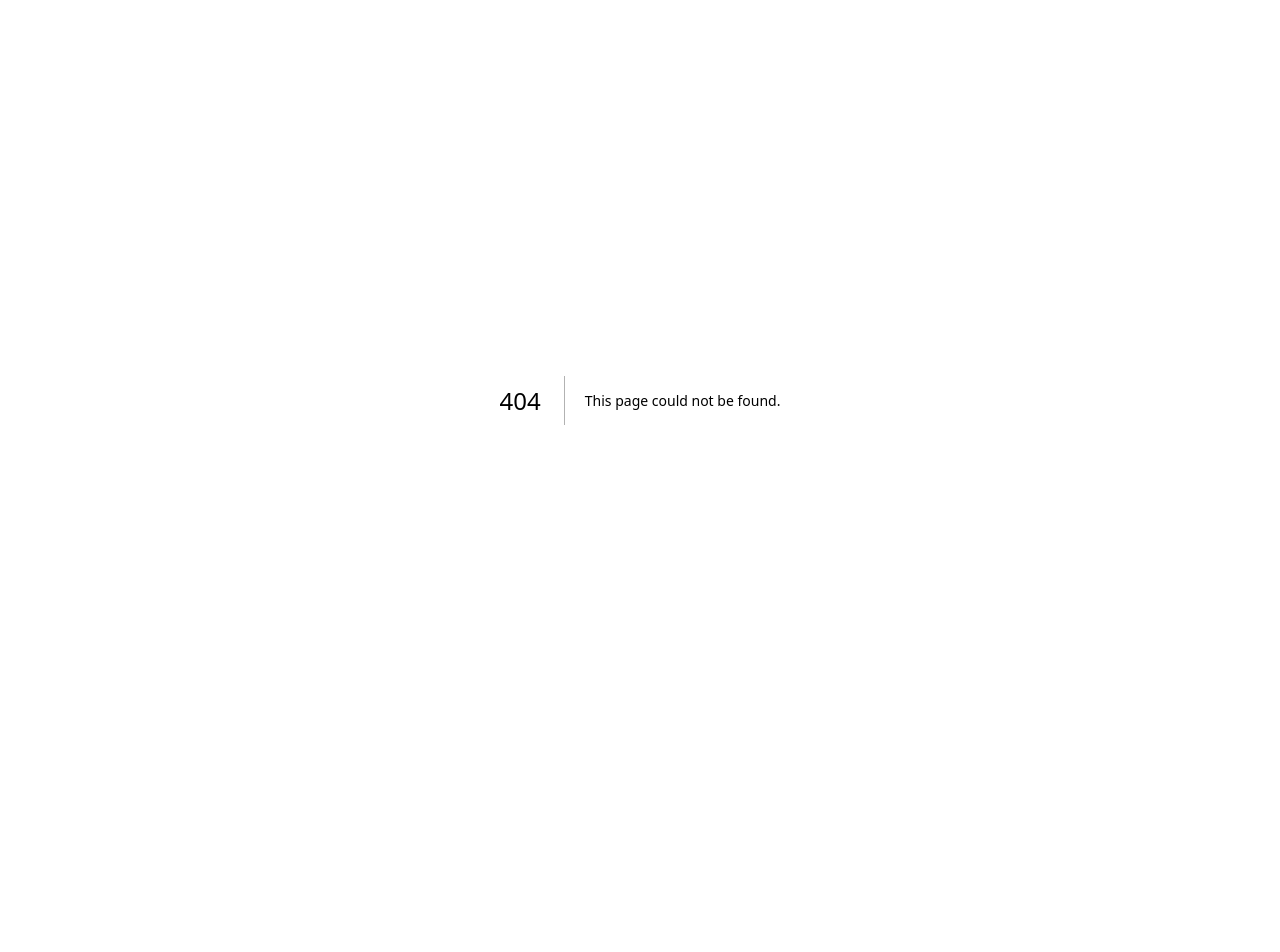
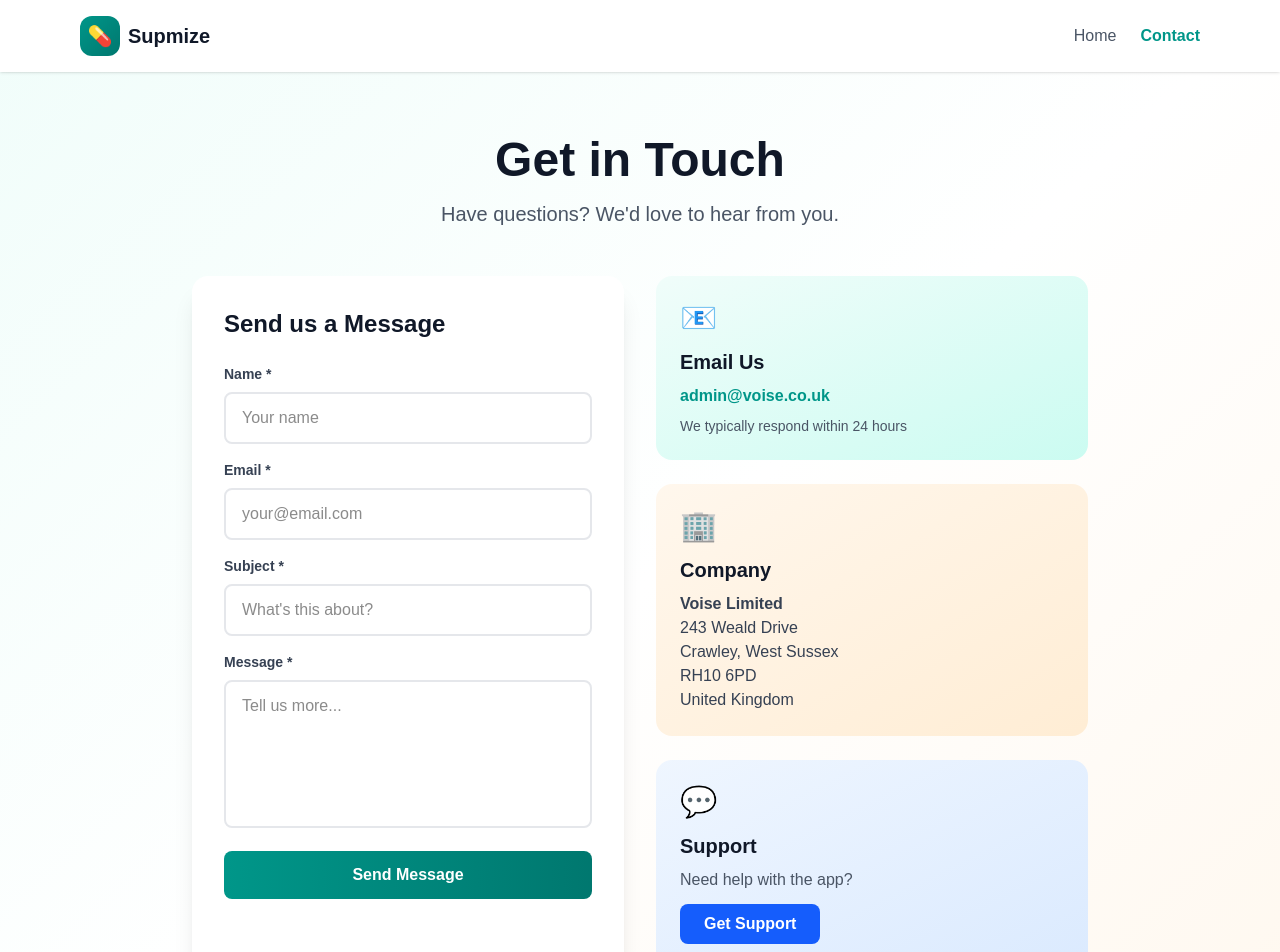
Before and after one commit to Uhuru1492/supmize-app, a Next.js app: page /contact in a window 1280 px wide. Before the commit this address had no page. Shown: the top 952 px of the page. Before the commit the page ends 800 px from the top, so only its background shows below. Built offline with nearby package versions, Linux system fonts and the light colour scheme.

Commit message:
Add contact page with form

```diff
--- /dev/null
+++ b/app/api/contact/route.js
@@ -0,0 +1,31 @@
+import { NextResponse } from 'next/server'
+
+export async function POST(request) {
+  try {
+    const { name, email, subject, message } = await request.json()
+
+    // For now, just log it (you can add email service later)
+    console.log('Contact form submission:', { name, email, subject, message })
+
+    // TODO: Add email service integration (Resend, SendGrid, etc.)
+    // For now, we'll just return success
+
+    // You can add this to send to your email:
+    // await sendEmail({
+    //   to: 'admin@voise.co.uk',
+    //   subject: `Contact Form: ${subject}`,
+    //   body: `From: ${name} (${email})\n\n${message}`
+    // })
+
+    return NextResponse.json({
+      success: true,
+      message: 'Message received'
+    })
+  } catch (error) {
+    console.error('Contact form error:', error)
+    return NextResponse.json(
+      { success: false, error: 'Failed to send message' },
+      { status: 500 }
+    )
+  }
+}
--- /dev/null
+++ b/app/contact/page.js
@@ -0,0 +1,226 @@
+'use client'
+import { useState } from 'react'
+
+export default function ContactPage() {
+  const [formData, setFormData] = useState({
+    name: '',
+    email: '',
+    subject: '',
+    message: ''
+  })
+  const [status, setStatus] = useState('')
+  const [loading, setLoading] = useState(false)
+
+  const handleSubmit = async (e) => {
+    e.preventDefault()
+    setLoading(true)
+    setStatus('')
+
+    try {
+      const response = await fetch('/api/contact', {
+        method: 'POST',
+        headers: { 'Content-Type': 'application/json' },
+        body: JSON.stringify(formData)
+      })
+
+      if (response.ok) {
+        setStatus('success')
+        setFormData({ name: '', email: '', subject: '', message: '' })
+      } else {
+        setStatus('error')
+      }
+    } catch (error) {
+      setStatus('error')
+    } finally {
+      setLoading(false)
+    }
+  }
+
+  const handleChange = (e) => {
+    setFormData({ ...formData, [e.target.name]: e.target.value })
+  }
+
+  return (
+    <div className="min-h-screen bg-gradient-to-br from-teal-50 via-white to-orange-50">
+
+      {/* Header */}
+      <header className="bg-white shadow-sm sticky top-0 z-50">
+        <div className="max-w-6xl mx-auto px-4 py-4 flex items-center justify-between">
+          <a href="/" className="flex items-center gap-2">
+            <div className="bg-gradient-to-br from-teal-600 to-teal-700 text-white w-10 h-10 rounded-xl flex items-center justify-center text-xl font-bold">
+              💊
+            </div>
+            <span className="text-xl font-bold text-gray-900">Supmize</span>
+          </a>
+          <nav className="hidden md:flex gap-6">
+            <a href="/" className="text-gray-600 hover:text-teal-600">Home</a>
+            <a href="/contact" className="text-teal-600 font-semibold">Contact</a>
+          </nav>
+        </div>
+      </header>
+
+      {/* Contact Section */}
+      <section className="py-16 px-4">
+        <div className="max-w-4xl mx-auto">
+
+          <div className="text-center mb-12">
+            <h1 className="text-4xl md:text-5xl font-bold text-gray-900 mb-4">
+              Get in Touch
+            </h1>
+            <p className="text-xl text-gray-600">
+              Have questions? We'd love to hear from you.
+            </p>
+          </div>
+
+          <div className="grid md:grid-cols-2 gap-8">
+
+            {/* Contact Form */}
+            <div className="bg-white rounded-2xl shadow-xl p-8">
+              <h2 className="text-2xl font-bold text-gray-900 mb-6">Send us a Message</h2>
+
+              {status === 'success' && (
+                <div className="bg-green-50 border border-green-200 text-green-800 px-4 py-3 rounded-lg mb-6">
+                  ✅ Message sent successfully! We'll get back to you soon.
+                </div>
+              )}
+
+              {status === 'error' && (
+                <div className="bg-red-50 border border-red-200 text-red-800 px-4 py-3 rounded-lg mb-6">
+                  ❌ Something went wrong. Please email us directly at admin@voise.co.uk
+                </div>
+              )}
+
+              <form onSubmit={handleSubmit} className="space-y-4">
+                <div>
+                  <label className="block text-sm font-semibold text-gray-700 mb-2">
+                    Name *
+                  </label>
+                  <input
+                    type="text"
+                    name="name"
+                    value={formData.name}
+                    onChange={handleChange}
+                    required
+                    className="w-full px-4 py-3 border-2 border-gray-200 rounded-lg focus:border-teal-500 focus:outline-none"
+                    placeholder="Your name"
+                  />
+                </div>
+
+                <div>
+                  <label className="block text-sm font-semibold text-gray-700 mb-2">
+                    Email *
+                  </label>
+                  <input
+                    type="email"
+                    name="email"
+                    value={formData.email}
+                    onChange={handleChange}
+                    required
+                    className="w-full px-4 py-3 border-2 border-gray-200 rounded-lg focus:border-teal-500 focus:outline-none"
+                    placeholder="your@email.com"
+                  />
+                </div>
+
+                <div>
+                  <label className="block text-sm font-semibold text-gray-700 mb-2">
+                    Subject *
+                  </label>
+                  <input
+                    type="text"
+                    name="subject"
+                    value={formData.subject}
+                    onChange={handleChange}
+                    required
+                    className="w-full px-4 py-3 border-2 border-gray-200 rounded-lg focus:border-teal-500 focus:outline-none"
+                    placeholder="What's this about?"
+                  />
+                </div>
+
+                <div>
+                  <label className="block text-sm font-semibold text-gray-700 mb-2">
+                    Message *
+                  </label>
+                  <textarea
+                    name="message"
+                    value={formData.message}
+                    onChange={handleChange}
+                    required
+                    rows="5"
+                    className="w-full px-4 py-3 border-2 border-gray-200 rounded-lg focus:border-teal-500 focus:outline-none resize-none"
+                    placeholder="Tell us more..."
+                  ></textarea>
+                </div>
+
+                <button
+                  type="submit"
+                  disabled={loading}
+                  className="w-full bg-gradient-to-r from-teal-600 to-teal-700 text-white py-3 rounded-lg font-bold hover:from-teal-700 hover:to-teal-800 transition disabled:opacity-50"
+                >
+                  {loading ? 'Sending...' : 'Send Message'}
+                </button>
+              </form>
+            </div>
+
+            {/* Contact Info */}
+            <div className="space-y-6">
+
+              <div className="bg-gradient-to-br from-teal-50 to-teal-100 rounded-2xl p-6">
+                <div className="text-3xl mb-3">📧</div>
+                <h3 className="text-xl font-bold text-gray-900 mb-2">Email Us</h3>
+                <a href="mailto:admin@voise.co.uk" className="text-teal-600 hover:text-teal-700 font-semibold">
+                  admin@voise.co.uk
+                </a>
+                <p className="text-gray-600 text-sm mt-2">
+                  We typically respond within 24 hours
+                </p>
+              </div>
+
+              <div className="bg-gradient-to-br from-orange-50 to-orange-100 rounded-2xl p-6">
+                <div className="text-3xl mb-3">🏢</div>
+                <h3 className="text-xl font-bold text-gray-900 mb-2">Company</h3>
+                <p className="text-gray-700">
+                  <strong>Voise Limited</strong><br />
+                  243 Weald Drive<br />
+                  Crawley, West Sussex<br />
+                  RH10 6PD<br />
+                  United Kingdom
+                </p>
+              </div>
+
+              <div className="bg-gradient-to-br from-blue-50 to-blue-100 rounded-2xl p-6">
+                <div className="text-3xl mb-3">💬</div>
+                <h3 className="text-xl font-bold text-gray-900 mb-2">Support</h3>
+                <p className="text-gray-600 mb-3">
+                  Need help with the app?
+                </p>
+                <a
+                  href="mailto:admin@voise.co.uk?subject=Support Request"
+                  className="inline-block bg-blue-600 text-white px-6 py-2 rounded-lg font-semibold hover:bg-blue-700 transition"
+                >
+                  Get Support
+                </a>
+              </div>
+
+            </div>
+
+          </div>
+        </div>
+      </section>
+
+      {/* Footer */}
+      <footer className="py-8 px-4 bg-gray-900 text-gray-400 text-center">
+        <div className="max-w-6xl mx-auto">
+          <div className="mb-4">
+            <a href="/" className="hover:text-white mx-3 text-sm">Home</a>
+            <a href="/privacy" className="hover:text-white mx-3 text-sm">Privacy Policy</a>
+            <a href="/terms" className="hover:text-white mx-3 text-sm">Terms & Conditions</a>
+            <a href="/contact" className="hover:text-white mx-3 text-sm">Contact</a>
+          </div>
+          <p className="text-sm">© 2025 Voise Limited. All rights reserved.</p>
+          <p className="text-xs mt-2 opacity-75">243 Weald Drive, Crawley, West Sussex, RH10 6PD, United Kingdom</p>
+        </div>
+      </footer>
+
+    </div>
+  )
+}
```
